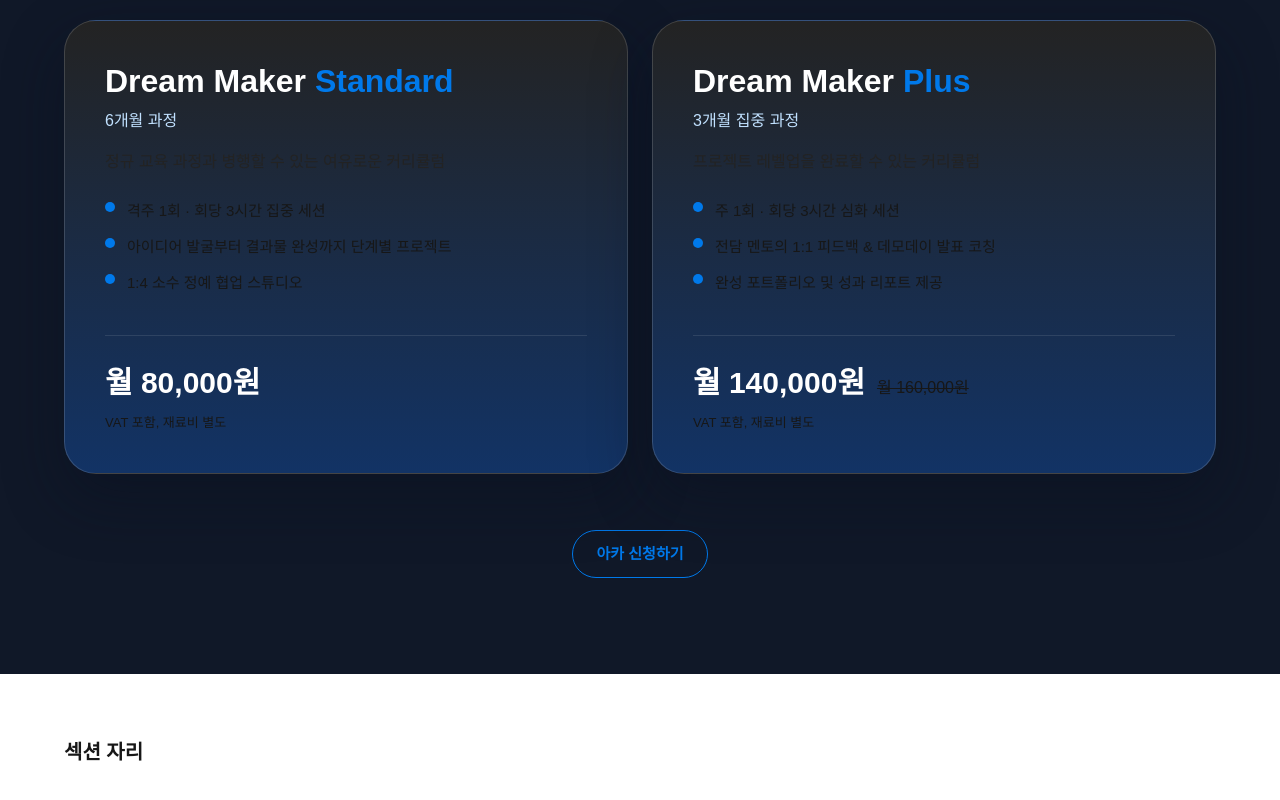
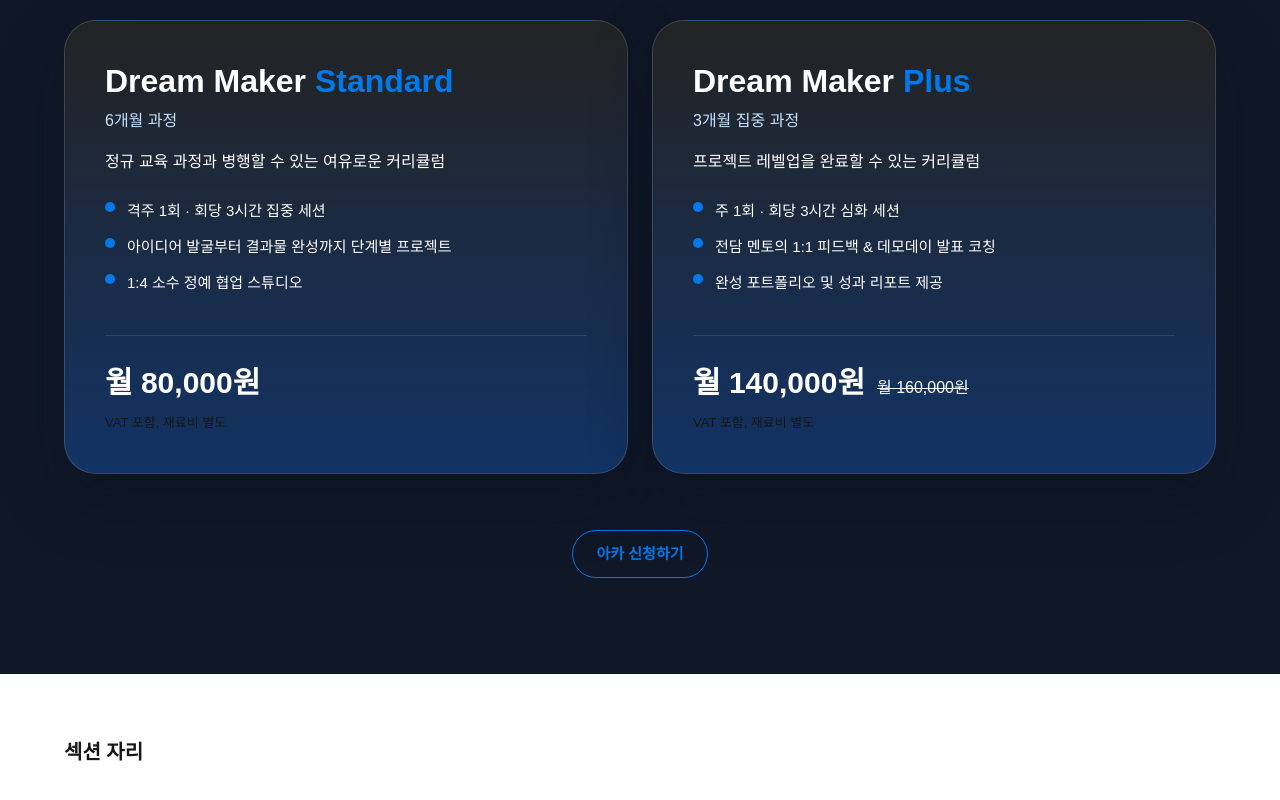
Before and after one commit to WithM2/iakkaweb, a Next.js app: page /ko in a window 1280 px wide. Shown: the part 4074-4874 px from the top of the page. Built offline with nearby package versions, Linux system fonts and the light colour scheme.

Commit message:
Make Dream Maker plan copy pure white

```diff
--- a/src/components/ko/PricingSection.tsx
+++ b/src/components/ko/PricingSection.tsx
@@ -60,12 +60,12 @@ function PlanCard({
           <p className="mt-2 text-[15px] font-medium text-main-300 md:text-[16px]">
             {plan.badge}
           </p>
-          <p className="mt-4 text-[16px] leading-[26px] text-ink">
+          <p className="mt-4 text-[16px] leading-[26px] text-white">
             {plan.description}
           </p>
         </div>
 
-        <ul className="space-y-3 text-[15px] leading-[24px] text-ink-400">
+        <ul className="space-y-3 text-[15px] leading-[24px] text-white">
           {plan.features.map((feature) => (
             <li key={feature} className="flex items-start gap-3">
               <span className="mt-[3px] inline-flex h-2.5 w-2.5 flex-shrink-0 rounded-full bg-main-600" aria-hidden />
@@ -81,7 +81,7 @@ function PlanCard({
             {plan.price}
           </span>
           {plan.originalPrice ? (
-            <span className="text-[16px] font-medium text-ink-400 line-through">
+            <span className="text-[16px] font-medium text-white line-through">
               {plan.originalPrice}
             </span>
           ) : null}
```
